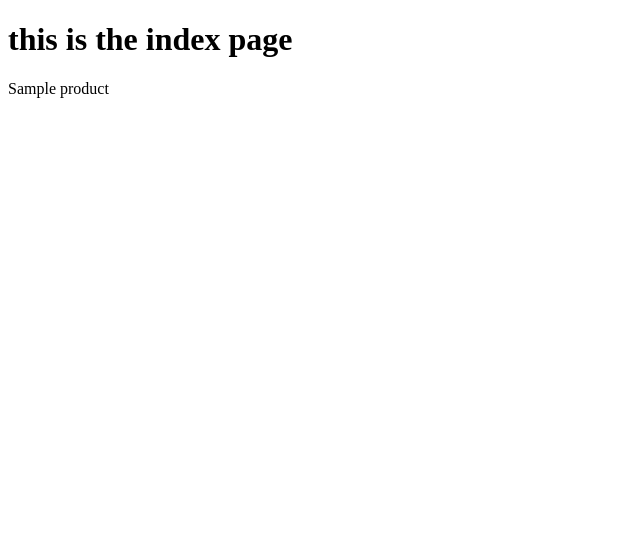
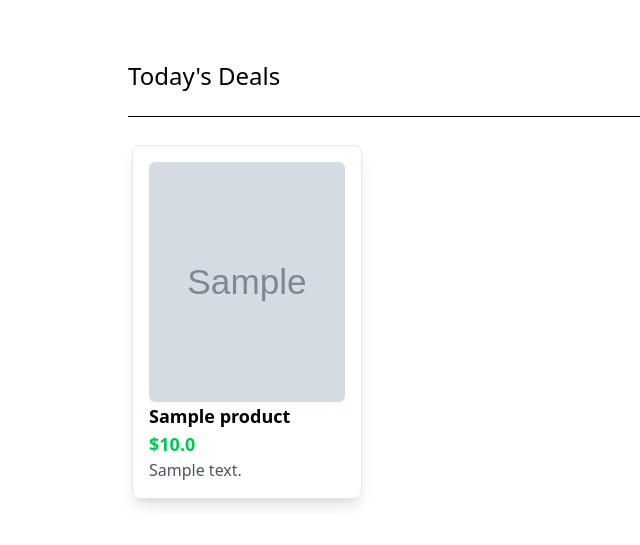
Before and after one commit to manojkumar2466/ecom, a Django app: page /myapp/index/ in a window 1280 px wide. Shown: the top 545 px of the page, without its empty margins (0-640 px from the left). Run offline with Django 5.2, Linux system fonts and the light colour scheme; tables that the repository leaves empty hold one stand-in row (values such as "Sample post"); grey boxes marked "Sample" are stand-in pictures.

Commit message:
index and base page created

```diff
--- /dev/null
+++ b/mysite/myapp/templates/myapp/base.html
@@ -0,0 +1,13 @@
+<!DOCTYPE html>
+<html lang="en">
+<head>
+    <meta charset="UTF-8">
+    <meta name="viewport" content="width=device-width, initial-scale=1.0">
+    <script src="https://cdn.jsdelivr.net/npm/@tailwindcss/browser@4"></script>
+    <title>Ecom-site</title>
+</head>
+<body>
+    {% block body %}
+    {% endblock %}
+</body>
+</html>
--- a/mysite/myapp/templates/myapp/index.html
+++ b/mysite/myapp/templates/myapp/index.html
@@ -1,14 +1,30 @@
-<!DOCTYPE html>
-<html lang="en">
-<head>
-    <meta charset="UTF-8">
-    <meta name="viewport" content="width=device-width, initial-scale=1.0">
-    <title>Document</title>
-</head>
-<body>
-    <h1>this is the index page</h1>
-    {%for product in products %}
-        <div>{{product.name}}</div>
+{% extends "myapp/base.html" %}
+{% block body %}
+    <div>
+        <h1 class="text-2xl px-32 pt-15 ">Today's Deals</h1>
+        <div class="px-32">
+            <hr class="border-t my-6" >
+        </div>
+        <div class="grid grid-cols-4 mx-32 gap-6">
+            {% for product in products %}
+                <div class="rounded-lg shadow-lg m-1 border border-gray-200 p-4">
+                    <img class="rounded-md w-80 h-60 mx-auto object-cover" src="{{product.image.url}}" alt="">
+                    <a class="font-semibold text-lg" href="">{{product.name}}</a>
+                    <p class="text-green-500 font-bold text-lg">${{product.price}}</p>
+                    <p class="text-gray-600">{{product.description}}</p>
+                </div>
+            {% endfor %}
+        </div>
+    </div>
+{% endblock %}
+
+
+<h1>this is the index page</h1>
+    {% for product in products %}
+        <div>
+            <img src="{{product.image.url}}" alt="">
+            <h2>{{product.name}}</h2>
+            <h3>${{product.price}}</h3>
+            <p>{{product.description}}</p>
+        </div>
     {% endfor %}
-</body>
-</html>
```
Also changed, not shown: 1 other file.
